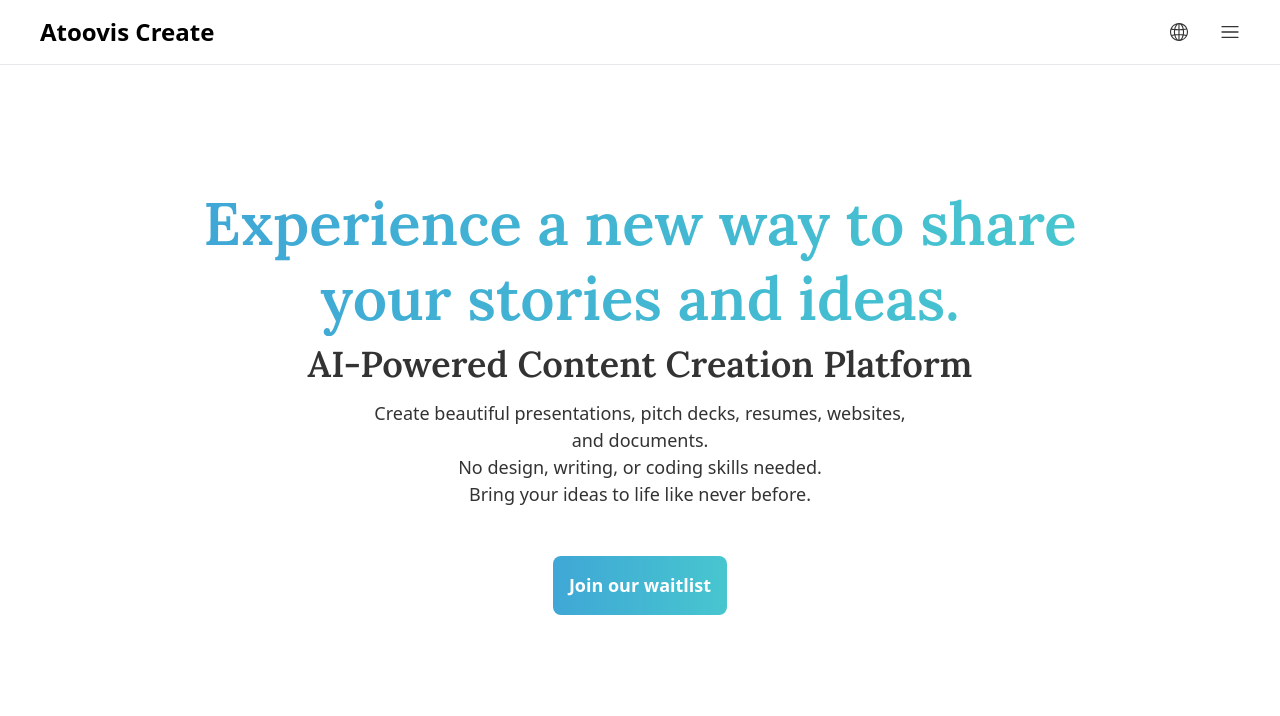
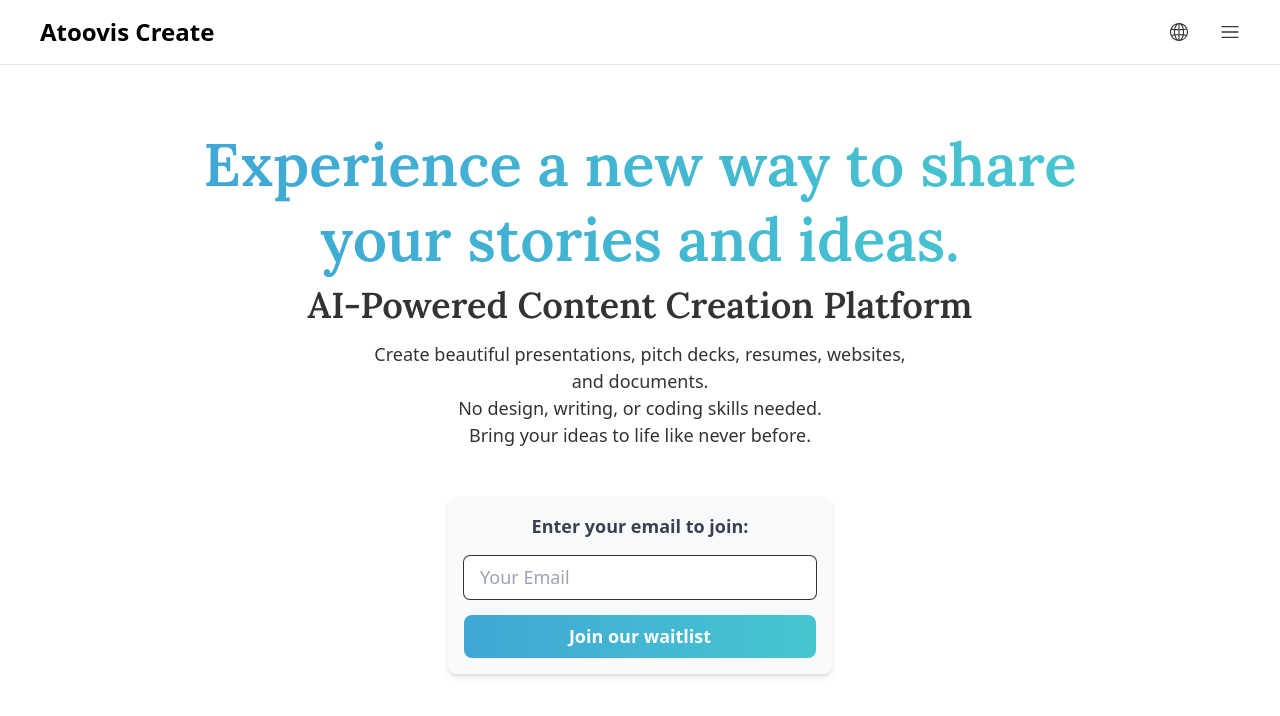
Before and after one commit to CZEJAY/demo, a Next.js app: page / in a window 1280 px wide. Shown: the top 716 px of the page. Built offline with nearby package versions, Linux system fonts and the light colour scheme.

Commit message:
first commit

```diff
--- a/components/Home/Waitlist.tsx
+++ b/components/Home/Waitlist.tsx
@@ -1,15 +1,84 @@
 "use client";
 
+import { useForm, ValidationError } from "@formspree/react";
+import { useState } from "react";
+
 export function Waitlist() {
-  const handleWaitlist = () => {
-    alert("Added to waitlist");
-  };
+  const [state, handleSubmit] = useForm("xldrqnpr");
+  const [email, setEmail] = useState("");
+
+  if (state.succeeded) {
+    return (
+      <p className="text-center text-lg text-green-600">
+        🎉 Thanks for joining the waitlist!
+      </p>
+    );
+  }
+
   return (
-    <button
-      className="bg-gradient-to-r from-deepTeal to-skyAqua hover:via-skyAqua hover:to-skyBlue text-white font-bold p-4 rounded-lg"
-      onClick={handleWaitlist}
+    <form
+      onSubmit={handleSubmit}
+      className="flex flex-col max-w-sm mx-auto space-y-4 p-4 bg-gray-50 shadow-md rounded-lg"
     >
-      Join our waitlist
-    </button>
+      <label htmlFor="email" className="text-gray-700 font-semibold">
+        Enter your email to join:
+      </label>
+
+      <input
+        title="Email"
+        id="email"
+        type="email"
+        name="email"
+        value={email}
+        onChange={(e) => setEmail(e.target.value)}
+        placeholder="Your Email"
+        className="px-4 py-2 border-none outline-none ring-1 ring-charcoal rounded-md focus:ring-2 focus:ring-skyAqua"
+        required
+      />
+      <ValidationError
+        prefix="Email"
+        field="email"
+        errors={state.errors}
+        className="text-red-500"
+      />
+
+      <button
+        className={`${
+          state.submitting
+            ? "bg-gray-300 cursor-not-allowed"
+            : "bg-gradient-to-r from-deepTeal to-skyAqua hover:via-skyAqua hover:to-skyBlue text-white font-semibold"
+        } px-2 py-2 rounded-lg transition duration-200`}
+        type="submit"
+        disabled={state.submitting}
+      >
+        {state.submitting ? (
+          <div className="flex items-center justify-center space-x-2">
+            <svg
+              className="animate-spin h-5 w-5 text-white"
+              xmlns="http://www.w3.org/2000/svg"
+              fill="none"
+              viewBox="0 0 24 24"
+            >
+              <circle
+                className="opacity-25"
+                cx="12"
+                cy="12"
+                r="10"
+                stroke="currentColor"
+                strokeWidth="4"
+              ></circle>
+              <path
+                className="opacity-75"
+                fill="currentColor"
+                d="M4 12a8 8 0 018-8v8H4z"
+              ></path>
+            </svg>
+            <span>Joining...</span>
+          </div>
+        ) : (
+          "Join our waitlist"
+        )}
+      </button>
+    </form>
   );
 }
--- a/package.json
+++ b/package.json
@@ -9,6 +9,7 @@
     "lint": "next lint"
   },
   "dependencies": {
+    "@formspree/react": "^2.5.1",
     "next": "14.2.13",
     "react": "^18",
     "react-dom": "^18",
```
Also changed, not shown: 1 other file (tests, documents, lock files or other folders).
